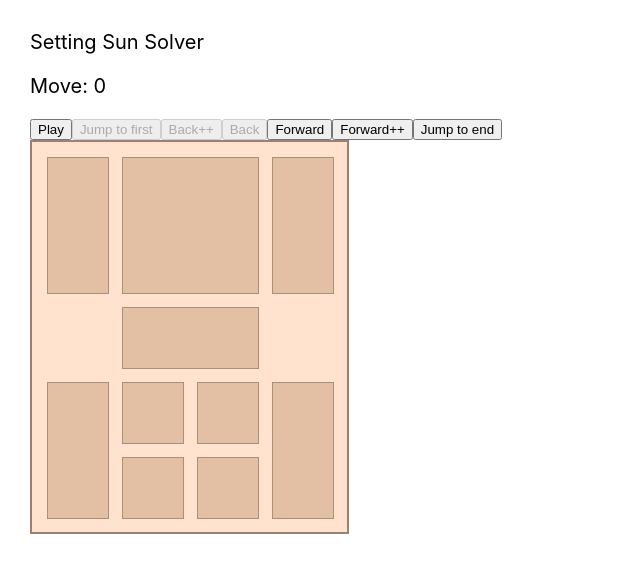
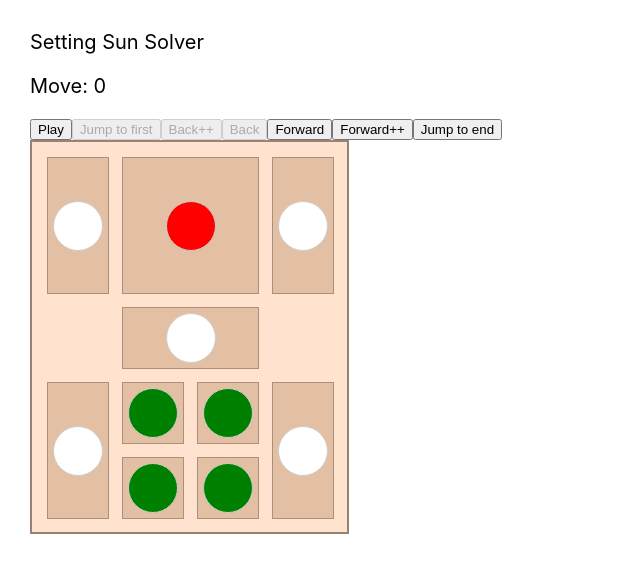
Before and after one commit to dwaltrip/setting-sun-solver, a React (Create React App) app: page / in a window 1280 px wide. Shown: the top 572 px of the page, without its empty margins (0-640 px from the left). Built offline with nearby package versions, Linux system fonts and the light colour scheme.

Commit message:
Playback UI - add colors for pieces

```diff
--- a/src/App.css
+++ b/src/App.css
@@ -21,4 +21,13 @@
   position: absolute;
   border: 1px solid #aa8f7b;
   background-color: #e3c0a3;
+
+  display: flex;
+  justify-content: center;
+  align-items: center;
 }
+
+.piece .bg-color {
+  border-radius: 50%;
+  border: 1px solid #ccc;
+}
--- a/src/components/Board.js
+++ b/src/components/Board.js
@@ -1,3 +1,18 @@
+import {
+  P_1X1_SQUARE,
+  P_2X1_HORIZ,
+  P_2X1_VERT,
+  P_2X2_SQUARE,
+} from "../solver/symbols";
+
+// TODO: Come up with some abstraction for this?
+// How should it work for other puzzles besides the setting sun?
+const BGColors = {
+  [P_1X1_SQUARE]: 'green',
+  [P_2X1_HORIZ]: 'white',
+  [P_2X1_VERT]: 'white',
+  [P_2X2_SQUARE]: 'red',
+};
 
 const UNIT_SIZE = 60;
 const MARGIN = 15;
@@ -46,6 +61,14 @@ function Board({ pieces, rows, cols }) {
               }}
               key={`${type.name} -- ${index}`}
             >
+              <div
+                className='bg-color'
+                style={{
+                  height: `${0.8 * UNIT_SIZE}px`,
+                  width: `${0.8 * UNIT_SIZE}px`,
+                  backgroundColor: BGColors[type.name],
+                }}
+              />
             </div>
           );
         })}
--- a/src/solver/symbols.js
+++ b/src/solver/symbols.js
@@ -27,4 +27,9 @@ export {
   PIECE_SYMBOL_TO_TYPE_MAP,
   TYPE_NAME_TO_PIECE_SYMBOL_MAP,
   BLANK_OR_NOT_TOP_LEFT_OF_PIECE,
+
+  P_1X1_SQUARE,
+  P_2X1_HORIZ,
+  P_2X1_VERT,
+  P_2X2_SQUARE,
 };
```
